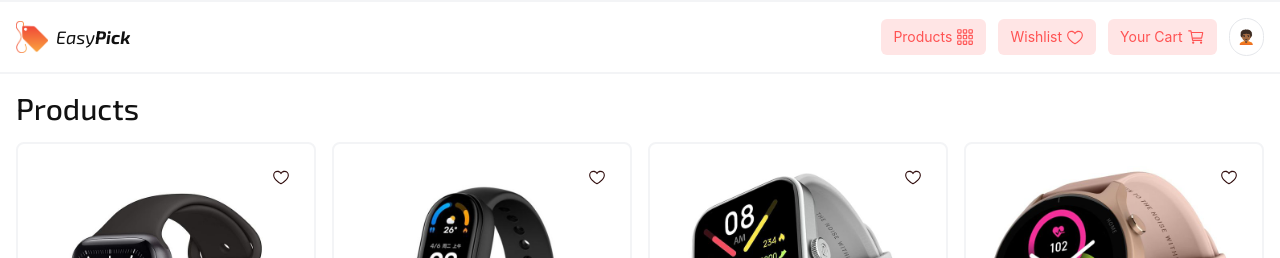
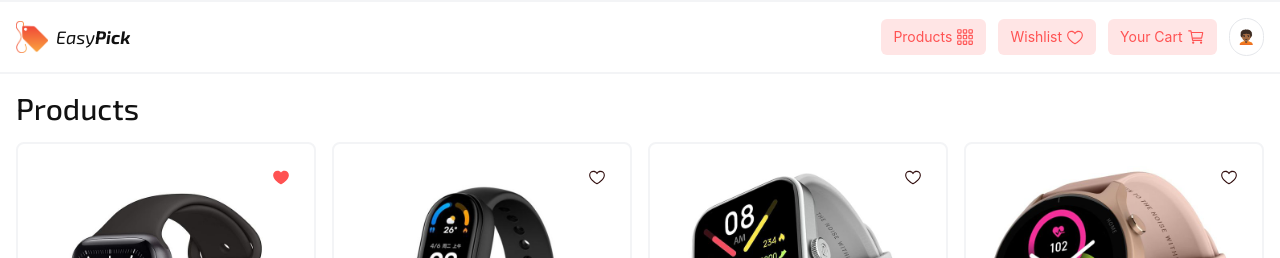
Before and after one commit to Timbar09/Cart-TypeScript-App, a React (Vite) app: page /products in a window 1280 px wide. Both pictures are taken after a click on the button 281 px from the left and 177 px from the top of the page. Shown: the top 258 px of the page. Built offline with nearby package versions, Linux system fonts and the light colour scheme.

Commit message:
Refactor Product component to integrate wishlist functionality and simplify props

```diff
--- a/src/components/Products/Product.tsx
+++ b/src/components/Products/Product.tsx
@@ -1,31 +1,47 @@
 import { memo, ReactElement } from 'react';
+import { Link } from 'react-router-dom';
 
 import { ProductType } from '../../context/ProductsProvider';
-import { ReducerActionType, ReducerAction } from '../../context/CartProvider';
+import useCart from '../../hooks/useCart';
+import useWishlist from '../../hooks/useWishlist';
 
-import { PiHeart as WishlistIcon } from 'react-icons/pi';
+import { PiHeart as NotInWishlistIcon, PiHeartFill as InWishlistIcon } from 'react-icons/pi';
 import { IoCartOutline as CartIcon } from 'react-icons/io5';
 import { BsCartCheck as CartCheckIcon } from 'react-icons/bs';
 import { HiOutlineArrowLongRight as ChevronRightIcon } from 'react-icons/hi2';
 
 import Button from '../Button';
-import { Link } from 'react-router-dom';
 
 import { numToCurrency } from '../functions';
 
 type ProductProps = {
   product: ProductType;
-  dispatch: React.Dispatch<ReducerAction>;
-  REDUCER_ACTIONS: ReducerActionType;
-  inCart: boolean;
 };
 
-const Product = ({ product, dispatch, REDUCER_ACTIONS, inCart }: ProductProps): ReactElement => {
+const Product = ({ product }: ProductProps): ReactElement => {
+  const wishlistContext = useWishlist();
+  const cartContext = useCart();
+
+  const inCart: boolean = cartContext.cart.some((cartItem) => cartItem.sku === product.sku);
+
   const img: string = new URL(`../../images/${product.sku}.jpg`, import.meta.url).href;
 
   const onAddToCart = () => {
-    dispatch({ type: REDUCER_ACTIONS.ADD, payload: { ...product, quantity: 1 } });
+    cartContext.dispatch({
+      type: cartContext.REDUCER_ACTIONS.ADD,
+      payload: { ...product, quantity: 1 },
+    });
   };
+
+  const onAddToWishlist = () => {
+    wishlistContext.dispatch({ type: wishlistContext.WISHLIST_ACTIONS.ADD, payload: product });
+  };
+
+  const onRemoveFromWishlist = () => {
+    wishlistContext.dispatch({ type: wishlistContext.WISHLIST_ACTIONS.REMOVE, payload: product });
+  };
+
+  const inWishlist: boolean = wishlistContext.wishlist.some((item) => item.sku === product.sku);
 
   const productPrice = numToCurrency(product.price);
 
@@ -34,13 +50,25 @@ const Product = ({ product, dispatch, REDUCER_ACTIONS, inCart }: ProductProps):
       <header className="absolute top-0 right-0 flex items-center justify-between p-4">
         <span />
 
+        {inWishlist ? (
+          <Button
+            className="px-2 bg-transparent hover:bg-primary-50 hover:text-primary"
+            aria-label="Remove from Wishlist"
+            title="Remove from Wishlist"
+            handleClick={onRemoveFromWishlist}
+          >
+            <InWishlistIcon className=" text-lg text-primary" />
+          </Button>
+        ) : (
           <Button
             className="px-2 bg-transparent hover:bg-primary-50 hover:text-primary"
             aria-label="Add to Wishlist"
             title="Add to Wishlist"
+            handleClick={onAddToWishlist}
           >
-          <WishlistIcon className=" text-lg" />
+            <NotInWishlistIcon className=" text-lg" />
           </Button>
+        )}
       </header>
 
       <img src={img} alt={product.name} className="w-100 border-b-2 border-gray-100" />
@@ -88,13 +116,11 @@ const Product = ({ product, dispatch, REDUCER_ACTIONS, inCart }: ProductProps):
 };
 
 const arePropsEqual = (
-  { product: prevProduct, inCart: prevInCart }: ProductProps,
-  { product: nextProduct, inCart: nextInCart }: ProductProps
+  { product: prevProduct }: ProductProps,
+  { product: nextProduct }: ProductProps
 ) => {
-  return (
-    Object.keys(prevProduct).every(
+  return Object.keys(prevProduct).every(
     (key) => prevProduct[key as keyof ProductType] === nextProduct[key as keyof ProductType]
-    ) && prevInCart === nextInCart
   );
 };
 
--- a/src/components/Products/ProductList.tsx
+++ b/src/components/Products/ProductList.tsx
@@ -1,29 +1,17 @@
 import { ReactElement } from 'react';
 
-import useCart from '../../hooks/useCart';
 import useProducts from '../../hooks/useProducts';
 
 import Product from './Product';
 
 const ProductList = () => {
-  const { dispatch, REDUCER_ACTIONS, cart } = useCart();
   const { products } = useProducts();
 
   let content: ReactElement | ReactElement[] = <div>Loading...</div>;
 
   if (products?.length) {
     content = products.map((product) => {
-      const inCart: boolean = cart.some((cartItem) => cartItem.sku === product.sku);
-
-      return (
-        <Product
-          key={product.sku}
-          product={product}
-          dispatch={dispatch}
-          REDUCER_ACTIONS={REDUCER_ACTIONS}
-          inCart={inCart}
-        />
-      );
+      return <Product key={product.sku} product={product} />;
     });
   }
 
```
Lines whose indentation alone changed are shown as unchanged.
